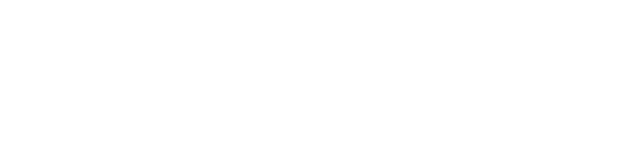
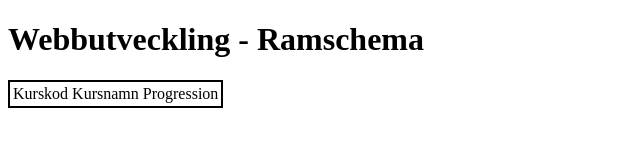
Before and after one commit to HarisSabanovic/Ecmascript-Moment2, a website built with Parcel: page src/index.html in a window 1280 px wide. Shown: the whole page, without its empty margins (0-640 px from the left). Built offline with nearby package versions, Linux system fonts and the light colour scheme.

Commit message:
skapar en tabell

```diff
--- a/src/index.html
+++ b/src/index.html
@@ -9,5 +9,21 @@
 </head>
 <body>
 
+  <div id="container">
+    <h1>Webbutveckling - Ramschema</h1>
+
+    <table>
+        <thead>
+          <tr>
+            <td>Kurskod</td>
+            <td>Kursnamn</td>
+            <td>Progression</td>
+          </tr>
+        </thead>
+
+        <tbody id="course-list"></tbody>
+    </table>
+  </div>
+
 </body>
 </html>
--- a/src/style.css
+++ b/src/style.css
@@ -0,0 +1,3 @@
+table{
+    border: 2px solid black;
+}
```
